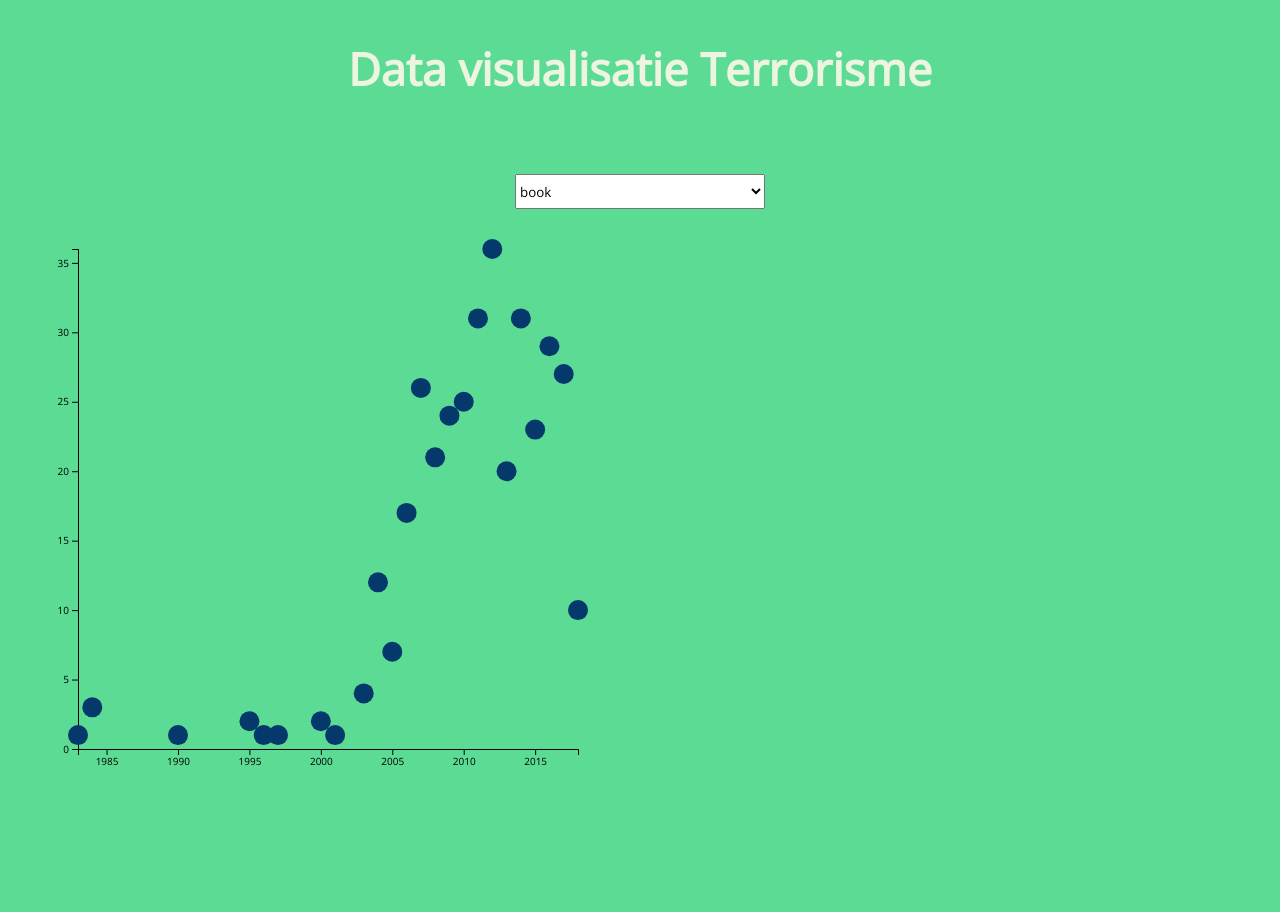
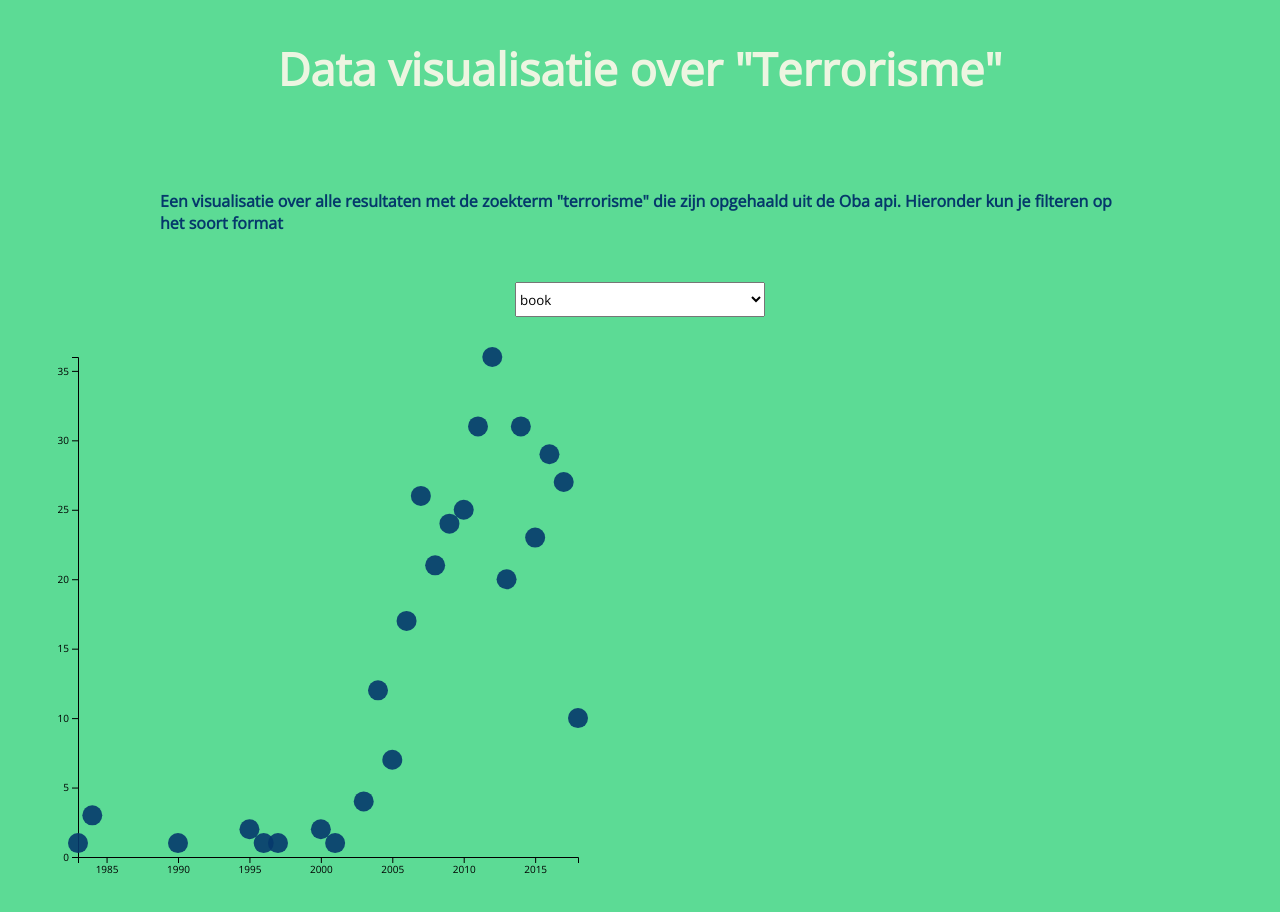
Before and after one commit to Techdemo/frontend-data, a website: page index.html in a window 1280 px wide. Drawn offline with nearby package versions, Linux system fonts and the light colour scheme.

Commit message:
final commit

```diff
--- a/d3.js
+++ b/d3.js
@@ -1,5 +1,3 @@
-// const formatFilter = document.getElementById("formatFilter");
-// formatFilter.addEventListener("change", event => {
 d3.json("dataset.json")
   .then(data => {
     var booksByYear = d3
@@ -13,7 +11,7 @@ d3.json("dataset.json")
       })
       .entries(data);
 
-    var formats = [...new Set(data.map(x => x.format))];
+    let formats = [...new Set(data.map(x => x.format))];
 
     let body = d3.select("body");
     let svg = body
@@ -71,6 +69,7 @@ d3.json("dataset.json")
       .enter()
       .append("circle")
       .style("fill", "#05386B")
+      .style("opacity", "0.9")
       .attr("r", 10)
       .attr("cx", d => {
         return Xscale(Number(d.key));
@@ -89,8 +88,6 @@ d3.json("dataset.json")
         }))
         .filter(year => year.values.length > 0);
       console.log(byFormat);
-      // newData =
-      // uit de data selecteren overeenkomst met field
 
       var svg = d3.select("svg");
 
@@ -102,6 +99,7 @@ d3.json("dataset.json")
         .attr("r", 10)
         .attr("cx", 0)
         .attr("cy", 0)
+        .style("opacity", "0.9")
         .transition()
         .duration(500)
         .style("fill", "#05386B")
@@ -117,6 +115,7 @@ d3.json("dataset.json")
         .transition()
         .duration(500)
         .style("fill", "#05386B")
+        .style("opacity", "0.9")
         .attr("cx", d => {
           return Xscale(Number(d.key));
         })
--- a/index.html
+++ b/index.html
@@ -9,12 +9,10 @@
   <title>D3 visualisatie</title>
 </head>
 <body>
-  <h1>Data visualisatie Terrorisme</h1>
+  <h1>Data visualisatie over "Terrorisme"</h1>
+  <p>Een visualisatie over alle resultaten met de zoekterm "terrorisme" die zijn opgehaald uit de Oba api. Hieronder kun je filteren op het soort format<p>
   <form>
   </form>
-
-
-
   <script src="https://d3js.org/d3.v5.min.js"></script>
   <script src="d3.js"></script>
 
--- a/main.css
+++ b/main.css
@@ -36,3 +36,9 @@ select {
 option {
   font-size: 18px;
 }
+p {
+  color: #05386b;
+  font-weight: 800;
+  max-width: 75vw;
+  align-self: center;
+}
```
Also changed, not shown: datavis.png (added), readme.md.
